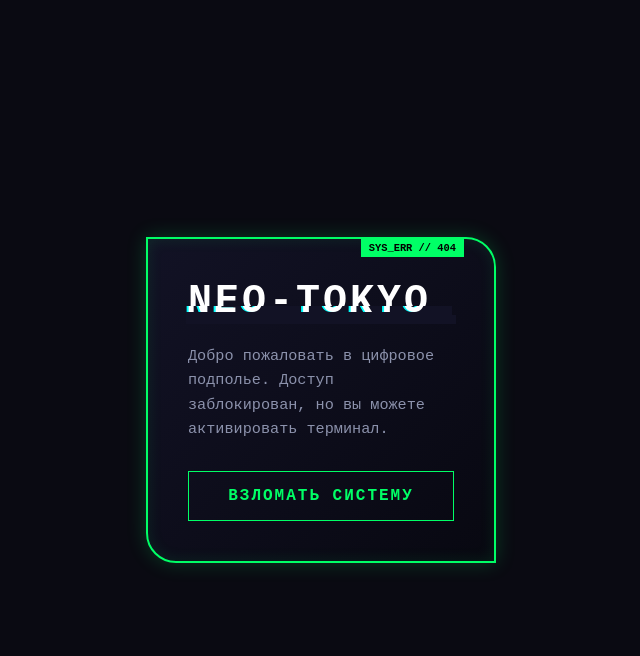
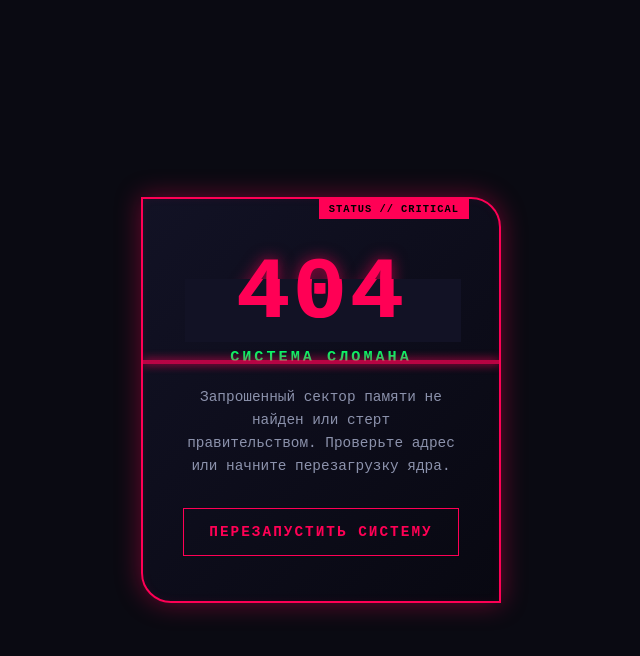
Before and after one commit to MrSkyAngule/myskile, a Django app: page / in a window 1280 px wide. Shown: the top 656 px of the page, without its empty margins (319-959 px from the left). Run offline with Django 5.2, Linux system fonts and the light colour scheme.

Commit message:
First commit

```diff
--- a/main/templates/main/home.html
+++ b/main/templates/main/home.html
@@ -3,26 +3,31 @@
 <head>
     <meta charset="UTF-8">
     <meta name="viewport" content="width=device-width, initial-scale=1.0">
-    <title>Cyberpunk Glitch Card</title>
+    <title>SYS_ERR // 404 NOT FOUND</title>
     <link rel="stylesheet" href="static/style.css">
 </head>
 <body>
 
-    <div class="cyber-card">
-        <!-- Декоративные хакерские элементы -->
-        <div class="glitch-bg"></div>
-        <div class="corner-tag">SYS_ERR // 404</div>
+    <!-- Главный контейнер терминала -->
+    <div class="cyber-card error-active">
+        <!-- Бегущая лазерная линия -->
+        <div class="scanline"></div>
 
-        <!-- Заголовок с глитч-эффектом (атрибуты data-text нужны для CSS) -->
-        <h1 class="glitch-title" data-text="NEO-TOKYO">NEO-TOKYO</h1>
+        <!-- Верхний статус-тег -->
+        <div class="corner-tag">STATUS // CRITICAL</div>
 
+        <!-- Большой глитч-код ошибки -->
+        <h1 class="glitch-title error-code" data-text="404">404</h1>
+        <h2 class="sub-title">СИСТЕМА СЛОМАНА</h2>
+
+        <!-- Описание проблемы -->
         <p class="cyber-text">
-            Добро пожаловать в цифровое подполье. Доступ заблокирован, но вы можете активировать терминал.
+            Запрошенный сектор памяти не найден или стерт правительством. Проверьте адрес или начните перезагрузку ядра.
         </p>
 
-        <!-- Киберпанк-кнопка -->
-        <button class="cyber-btn">
-            ВЗЛОМАТЬ СИСТЕМУ<span class="btn-glitch"></span>
+        <!-- Аварийная кнопка -->
+        <button class="cyber-btn reboot-btn">
+            ПЕРЕЗАПУСТИТЬ СИСТЕМУ
         </button>
     </div>
 
--- a/static/style.css
+++ b/static/style.css
@@ -1,4 +1,4 @@
-/* Базовые настройки стиля будущего */
+/* Базовые настройки экрана */
 * {
     margin: 0;
     padding: 0;
@@ -15,121 +15,149 @@ body {
     overflow: hidden;
 }
 
-/* Корпус кибер-карточки */
+/* Корпус кибер-карточки в аварийном режиме */
 .cyber-card {
     position: relative;
     background: linear-gradient(135deg, #121225 0%, #080811 100%);
-    border: 2px solid #00ff66; /* Неоновый зеленый контур */
-    padding: 40px;
-    width: 350px;
-    border-radius: 0px 30px 0px 30px; /* Асимметричные футуристичные углы */
-    box-shadow: 0 0 20px rgba(0, 255, 102, 0.2),
-                inset 0 0 15px rgba(0, 255, 102, 0.1);
+    border: 2px solid #ff0055; /* Аварийный розовый цвет */
+    padding: 45px 40px;
+    width: 360px;
+    text-align: center;
+    border-radius: 0px 30px 0px 30px; /* Асимметричные углы */
     overflow: hidden;
-    transition: transform 0.3s ease, border-color 0.3s ease;
+    animation: alarm-pulse 2s infinite ease-in-out;
+    transition: transform 0.3s ease;
 }
 
-/* Эффект наклона при наведении */
 .cyber-card:hover {
-    transform: translateY(-5px) rotate(-1deg);
-    border-color: #ff0055; /* Смена цвета на неоновый розовый */
-    box-shadow: 0 0 30px rgba(255, 0, 85, 0.4);
+    transform: translateY(-5px) scale(1.02);
 }
 
-/* Бирка в углу */
+/* Лазерная линия сканирования */
+.scanline {
+    position: absolute;
+    top: 0;
+    left: 0;
+    width: 100%;
+    height: 4px;
+    background: rgba(255, 0, 85, 0.7);
+    box-shadow: 0 0 10px #ff0055;
+    animation: scan 3s linear infinite;
+    z-index: 10;
+    pointer-events: none;
+}
+
+/* Бирка в углу экрана */
 .corner-tag {
     position: absolute;
     top: 0;
     right: 30px;
-    background: #00ff66;
+    background: #ff0055;
     color: #000;
     font-size: 0.65rem;
     font-weight: bold;
-    padding: 3px 8px;
+    padding: 4px 10px;
     text-transform: uppercase;
-}
-.cyber-card:hover .corner-tag {
-    background: #ff0055;
+    letter-spacing: 1px;
 }
 
-/* --- ЭФФЕКТ ГЛИТЧА ДЛЯ ТЕКСТА --- */
-.glitch-title {
+/* Цифровой код 404 с эффектом глитча */
+.error-code {
     position: relative;
-    color: #fff;
-    font-size: 2.5rem;
+    font-size: 5.5rem;
     font-weight: 900;
-    letter-spacing: 3px;
-    text-transform: uppercase;
-    margin-bottom: 20px;
+    letter-spacing: 4px;
+    color: #ff0055;
+    text-shadow: 0 0 15px rgba(255, 0, 85, 0.6);
+    margin-bottom: 5px;
 }
 
-/* Создаем два виртуальных слоя для раздвоения цвета */
-.glitch-title::before,
-.glitch-title::after {
+/* Свечение-дубликат для эффекта раздвоения (розовый слой) */
+.error-code::before {
     content: attr(data-text);
     position: absolute;
     top: 0;
-    left: 0;
+    left: 2px;
     width: 100%;
     height: 100%;
     background: #121225;
+    text-shadow: -2px 0 #ff0055;
+    clip: rect(44px, 450px, 56px, 0);
+    animation: glitch-anim 4s infinite linear alternate-reverse;
 }
 
-/* Розовый слой */
-.glitch-title::before {
-    left: 2px;
-    text-shadow: -2px 0 #ff0055;
-    clip: rect(44px, 450px, 56px, 0);
-    animation: glitch-anim 5s infinite linear alternate-reverse;
-}
-
-/* Синий слой */
-.glitch-title::after {
+/* Свечение-дубликат для эффекта раздвоения (бирюзовый слой) */
+.error-code::after {
+    content: attr(data-text);
+    position: absolute;
+    top: 0;
     left: -2px;
+    width: 100%;
+    height: 100%;
+    background: #121225;
     text-shadow: -2px 0 #00ffff;
     clip: rect(85px, 450px, 140px, 0);
     animation: glitch-anim 2s infinite linear alternate-reverse;
 }
 
+/* Подзаголовок ошибки */
+.sub-title {
+    color: #00ff66; /* Контрастный неоновый зеленый */
+    font-size: 0.95rem;
+    letter-spacing: 3px;
+    margin-bottom: 20px;
+}
+
+/* Основной текст */
 .cyber-text {
     color: #8c92ac;
-    font-size: 0.95rem;
+    font-size: 0.9rem;
     line-height: 1.6;
     margin-bottom: 30px;
 }
 
-/* --- НЕОНОВАЯ КНОПКА С АНИМАЦИЕЙ --- */
-.cyber-btn {
+/* Аварийная кнопка перезагрузки */
+.reboot-btn {
     width: 100%;
     background: transparent;
-    border: 1px solid #00ff66;
-    color: #00ff66;
+    border: 1px solid #ff0055;
+    color: #ff0055;
     padding: 15px;
-    font-size: 1rem;
+    font-size: 0.9rem;
     font-weight: bold;
     cursor: pointer;
-    position: relative;
     letter-spacing: 2px;
-    transition: all 0.2s;
+    transition: all 0.2s ease;
 }
 
-.cyber-btn:hover {
-    background: #00ff66;
+.reboot-btn:hover {
+    background: #ff0055;
     color: #000;
-    box-shadow: 0 0 15px #00ff66;
+    box-shadow: 0 0 20px #ff0055;
 }
 
-/* Анимация цифрового глитча (сдвиг полос рендеринга) */
+/* --- АНИМАЦИИ --- */
+
+/* Пульсация всей карточки (тревога) */
+@keyframes alarm-pulse {
+    0% { box-shadow: 0 0 15px rgba(255, 0, 85, 0.2); }
+    50% { box-shadow: 0 0 30px rgba(255, 0, 85, 0.5), inset 0 0 15px rgba(255, 0, 85, 0.1); }
+    100% { box-shadow: 0 0 15px rgba(255, 0, 85, 0.2); }
+}
+
+/* Движение лазерной линии */
+@keyframes scan {
+    0% { top: 0%; }
+    50% { top: 100%; }
+    100% { top: 0%; }
+}
+
+/* Нарезка слоев для глитча */
 @keyframes glitch-anim {
     0% { clip: rect(31px, 9999px, 94px, 0); }
-    10% { clip: rect(112px, 9999px, 76px, 0); }
     20% { clip: rect(85px, 9999px, 5px, 0); }
-    30% { clip: rect(27px, 9999px, 115px, 0); }
     40% { clip: rect(73px, 9999px, 29px, 0); }
-    50% { clip: rect(118px, 9999px, 145px, 0); }
     60% { clip: rect(18px, 9999px, 93px, 0); }
-    70% { clip: rect(43px, 9999px, 64px, 0); }
     80% { clip: rect(86px, 9999px, 112px, 0); }
-    90% { clip: rect(102px, 9999px, 34px, 0); }
     100% { clip: rect(57px, 9999px, 128px, 0); }
 }
```
